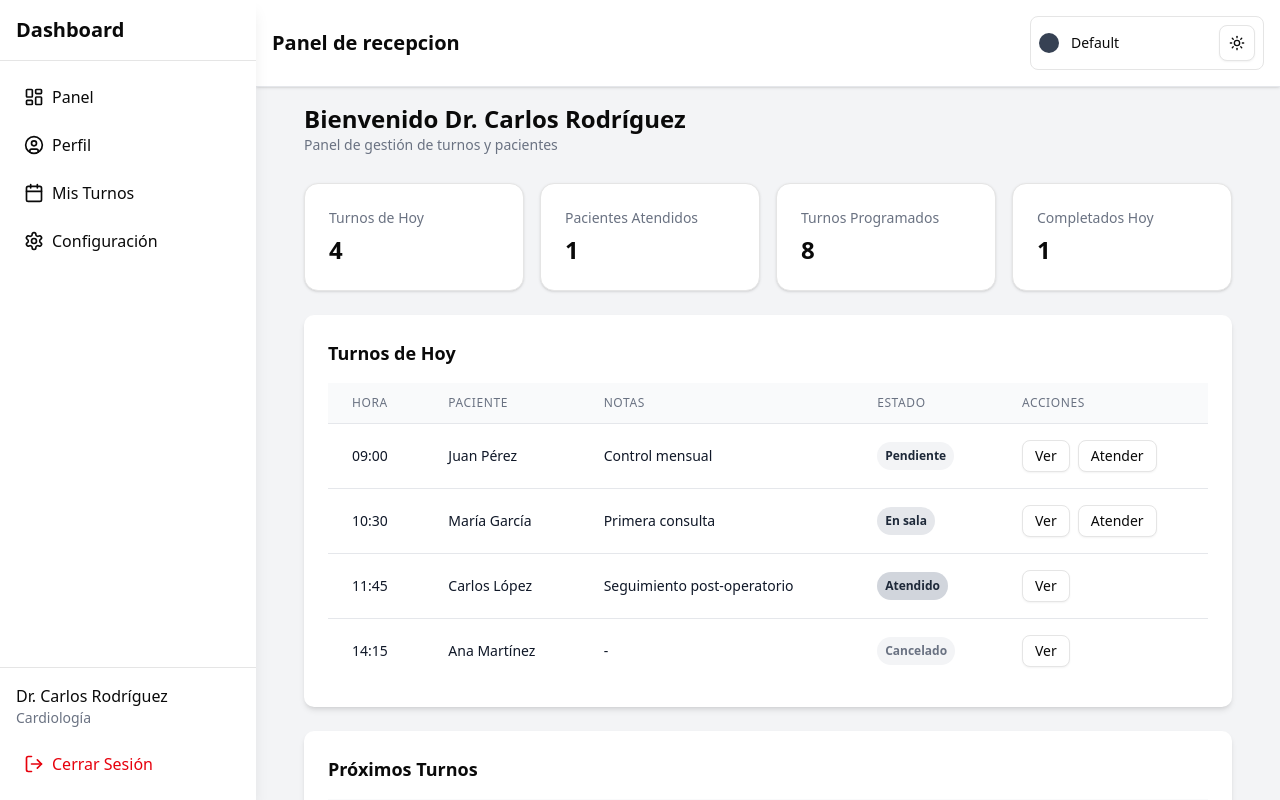
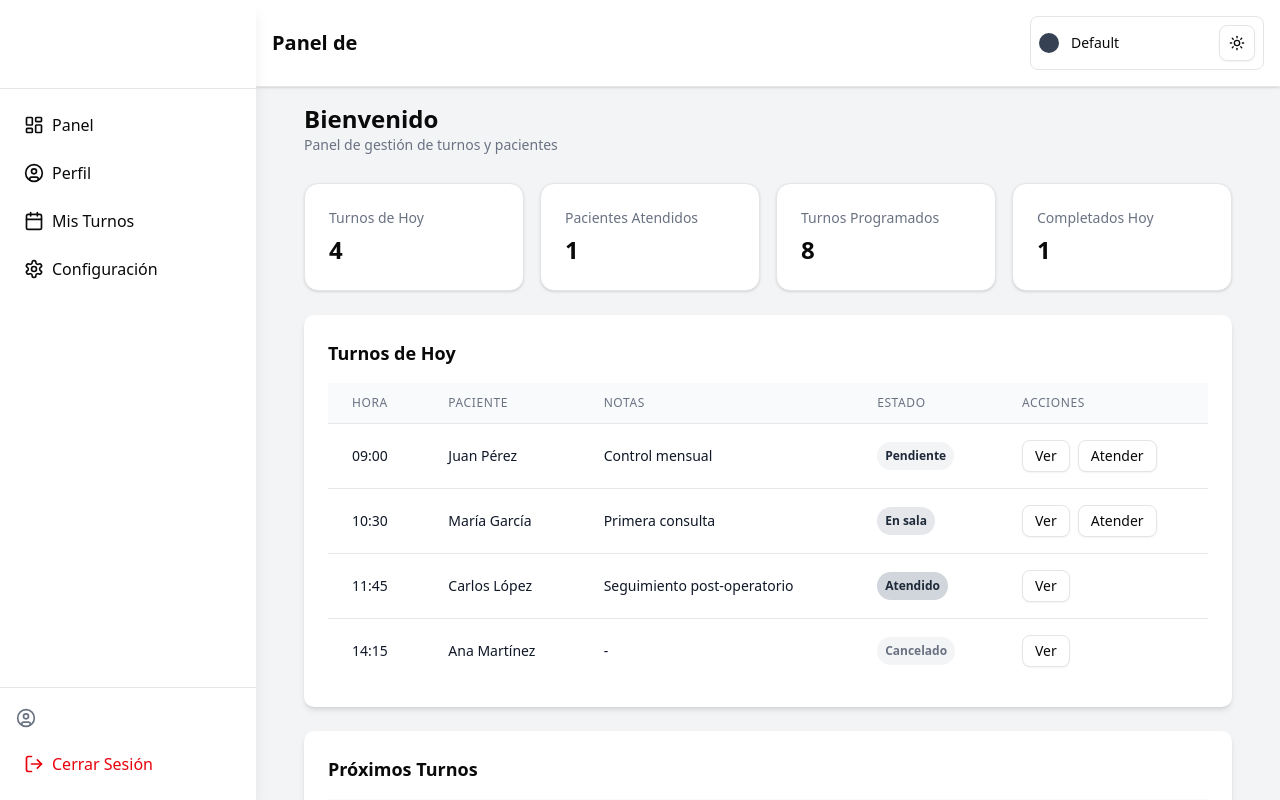
Before and after one commit to BriWeb/entropia, a Next.js app in the folder frontend/: page /doctor/dashboard in a window 1280 px wide. Shown: the top 800 px of the page. Built offline with nearby package versions, Linux system fonts and the light colour scheme.

Commit message:
feat(auth): agregué globalmente la carga del nombre y rol según el tipo de persona y ajusté el tamaño del sidebar para mejor acople

```diff
--- a/frontend/app/doctor/dashboard/page.tsx
+++ b/frontend/app/doctor/dashboard/page.tsx
@@ -1,7 +1,12 @@
+"use client";
+
 import { Card, CardHeader, CardTitle } from "@/components/ui/card";
 import { Button } from "@/components/ui/button";
+import { useAuth } from "@/app/context/AuthContext";
 
 export default function DashboardDoctor() {
+
+    const { usuario } = useAuth();
     // turnos de ejemplo, despues se agrega de la base de datos
     const turnosHoy = [
         { id: 1, hora: '09:00', paciente: 'Juan Pérez', estado: 'Pendiente', notas: 'Control mensual' },
@@ -34,7 +39,7 @@ export default function DashboardDoctor() {
             <div className="max-w-7xl mx-auto px-4 sm:px-6 lg:px-8">
 
                 <div>
-                    <h1 className="text-2xl font-bold">Bienvenido Dr. Carlos Rodríguez</h1>
+                    <h1 className="text-2xl font-bold">Bienvenido {usuario?.nombre}</h1>
                     <p className="text-sm text-gray-500">Panel de gestión de turnos y pacientes</p>
                 </div>
 
--- a/frontend/app/doctor/layout.tsx
+++ b/frontend/app/doctor/layout.tsx
@@ -5,12 +5,13 @@ import NavBar from "@/components/general/NavBar"
 import { LayoutDashboard, UserCircle, Calendar, Settings, LogOut, Menu, X } from "lucide-react"
 import Link from "next/link"
 import { useState, useEffect } from "react"
-
+import { useAuth } from "../context/AuthContext"
 export default function DoctorLayout({
     children,
 }: {
     children: React.ReactNode
 }) {
+    const { usuario } = useAuth();
     // Acá guardo información sobre si el menú está abierto y si es celular o computadora
     const [isSidebarOpen, setIsSidebarOpen] = useState(false); // Si el menú lateral está abierto
     const [isMobile, setIsMobile] = useState(false); // Si estoy en celular
@@ -46,11 +47,10 @@ export default function DoctorLayout({
             {isClient && (
                 <aside className={`${isSidebarOpen ? 'translate-x-0' : '-translate-x-full'}
                                 md:translate-x-0 w-64 bg-white shadow-lg transition-all duration-300
-                                fixed md:fixed top-0 left-0 h-screen z-50 overflow-y-auto`}>
+                                fixed md:fixed top-0 left-0 h-screen z-50 overflow-y-auto pt-14`}>
                     <div className="h-full flex flex-col bg-white">
                         {/* titulo del dashboard y boton para cerrar en celulares */}
                         <div className="flex justify-between items-center p-4 border-b">
-                            <h1 className="text-xl font-bold">Dashboard</h1>
                             {isMobile && (
                                 <button onClick={toggleSidebar} className="md:hidden">
                                     <X size={24} />
@@ -83,8 +83,13 @@ export default function DoctorLayout({
                         {/* aca esta el nombre del doctor y el boton para salir */}
                         <div className="p-4 border-t">
                             <div className="mb-4">
-                                <p className="font-medium">Dr. Carlos Rodríguez</p>
-                                <p className="text-sm text-gray-500">Cardiología</p>
+                                <div className="flex items-center gap-2">
+                                    <UserCircle size={20} className="text-gray-500 self-start mt-1" />
+                                    <div>
+                                        <p className="font-medium">{usuario?.nombre}</p>
+                                        <p className="text-sm text-gray-500">{usuario?.tipo_persona_descripcion}</p>
+                                    </div>
+                                </div>
                             </div>
                             <button className="flex items-center gap-2 p-2 w-full hover:bg-red-50 text-red-600 rounded-lg">
                                 <LogOut size={20} />
--- a/frontend/app/secretaria/layout.tsx
+++ b/frontend/app/secretaria/layout.tsx
@@ -4,12 +4,14 @@ import NavBar from "@/components/general/NavBar"
 import { LayoutDashboard, UserCircle, Calendar, Clock, Users, Settings, LogOut, Menu, X } from "lucide-react"
 import Link from "next/link"
 import { useState, useEffect } from "react"
+import { useAuth } from "../context/AuthContext"
 
 export default function SecretariaLayout({
     children,
 }: {
     children: React.ReactNode
 }) {
+    const { usuario } = useAuth();
     // Valores predeterminados que funcionan tanto en servidor como cliente
     const [isSidebarOpen, setIsSidebarOpen] = useState(false);
     const [isMobile, setIsMobile] = useState(false);
@@ -43,10 +45,10 @@ export default function SecretariaLayout({
             {isClient && (
                 <aside className={`${isSidebarOpen ? 'translate-x-0' : '-translate-x-full'}
                                 md:translate-x-0 w-64 bg-white shadow-lg transition-all duration-300
-                                fixed md:fixed top-0 left-0 h-screen z-50 overflow-y-auto`}>
+                                fixed md:fixed top-0 left-0 h-screen z-50 overflow-y-auto pt-14`}>
                     <div className="h-full flex flex-col bg-white">
                         <div className="flex justify-between items-center p-4 border-b">
-                            <h1 className="text-xl font-bold">Dashboard</h1>
+
                             {isMobile && (
                                 <button onClick={toggleSidebar} className="md:hidden">
                                     <X size={24} />
@@ -87,8 +89,13 @@ export default function SecretariaLayout({
                         {/* Perfil y Logout */}
                         <div className="p-4 border-t">
                             <div className="mb-4">
-                                <p className="font-medium">María González</p>
-                                <p className="text-sm text-gray-500">Recepcionista</p>
+                                <div className="flex items-center gap-2">
+                                    <UserCircle size={20} className="text-gray-500 self-start mt-1" />
+                                    <div>
+                                        <p className="font-medium">{usuario?.nombre}</p>
+                                        <p className="text-sm text-gray-500">{usuario?.tipo_persona_descripcion}</p>
+                                    </div>
+                                </div>
                             </div>
                             <button className="flex items-center gap-2 p-2 w-full hover:bg-red-50 text-red-600 rounded-lg">
                                 <LogOut size={20} />
--- a/frontend/components/general/NavBar.tsx
+++ b/frontend/components/general/NavBar.tsx
@@ -1,10 +1,11 @@
 import { ThemeColorToggle } from "./theme-color-toggle";
 import { ThemeModeToggle } from "./theme-mode-toggle";
-
+import { useAuth } from "@/app/context/AuthContext";
 export default function NavBar() {
+  const { usuario } = useAuth();
   return (
     <div className="flex-1 flex justify-between items-center p-4 w-full border-b border-gray-200 relative">
-      <h1 className="text-xl font-bold">Panel de recepcion</h1>
+      <h1 className="text-xl font-bold">Panel de {usuario?.tipo_persona_descripcion}</h1>
       <div className="flex w-full justify-center rounded-md border p-2 bg-gradient-to-t from-white via-white dark:from-black dark:via-black lg:static lg:size-auto">
         <ThemeColorToggle />
         <ThemeModeToggle />
```
